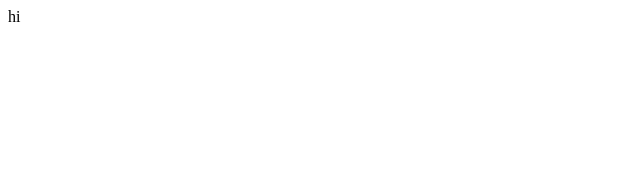
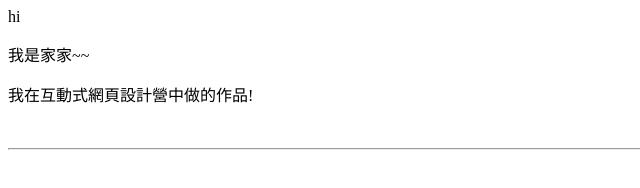
Before and after one commit to AndreaLin07/AndreaLin07.github.io, a plain HTML site: page index.html in a window 1280 px wide. Shown: the whole page, without its empty margins (0-640 px from the left). Drawn offline with Linux system fonts and the light colour scheme.

Commit message:
Update index.html

```diff
--- a/index.html
+++ b/index.html
@@ -1,8 +1,13 @@
 <!DOCTYPE HTML>
 <html>
-<head>
-	<title>Hello world</title>
+  <head>
+	<title>我的作品集</title>
 </head>
 <body>
 	hi
-</body></html>
+<P>我是家家~~</P>
+<p>我在互動式網頁設計營中做的作品!</p>
+<br>
+<hr>
+</body>
+</html>
```
